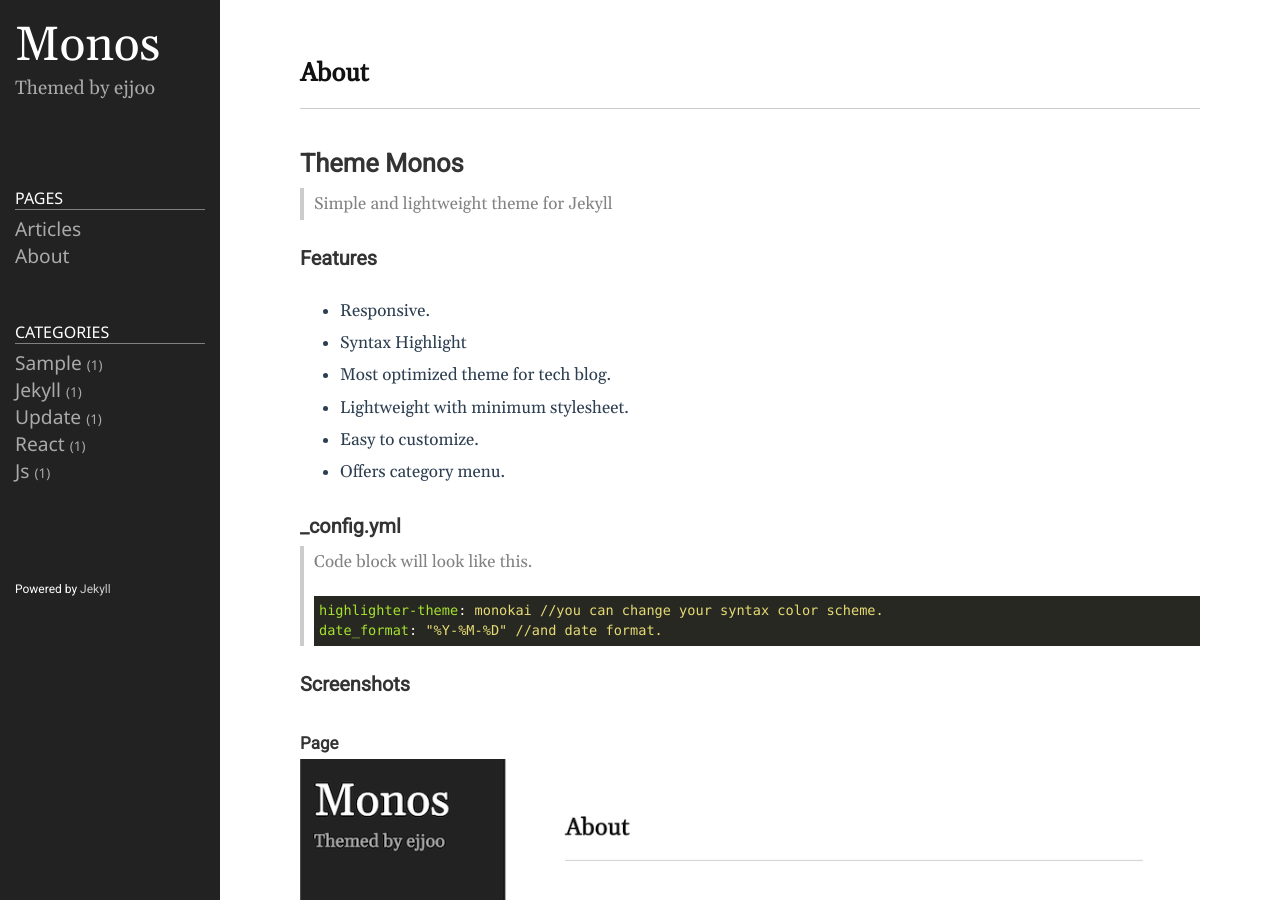
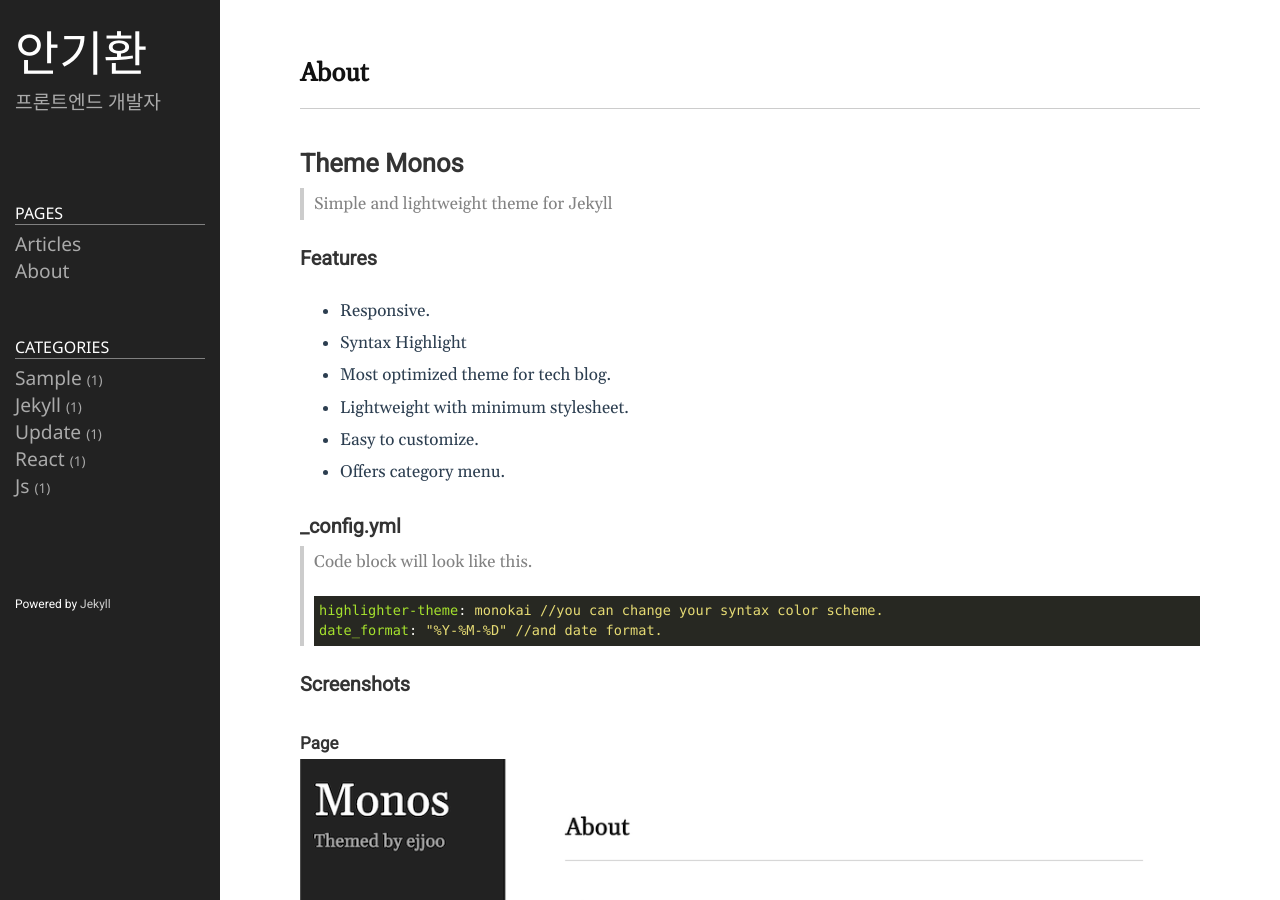
Before and after one commit to ahngh0113/ahngh0113.github.io, a Jekyll site: the page built from README.md, in a window 1280 px wide and 900 px high. Built offline with Jekyll 4.4.1, drawn with Linux system fonts in a browser that asks for light colours.

Commit message:
_config.yml 정보 수정

```diff
--- a/_config.yml
+++ b/_config.yml
@@ -18,13 +18,13 @@
 # You can create any custom variable you would like, and they will be accessible
 # in the templates via {{ site.myvariable }}.
 
-title: Monos
-email: ejjoo7994@gmail.com
+title: 안기환
+email: ahngh0113@naver.com
 description: >- # this means to ignore newlines until "baseurl:"
-  Themed by ejjoo
+  프론트엔드 개발자
 # baseurl: "/" # the subpath of your site, e.g. /blog
-# url: "http://ejjoo.github.io" # the base hostname & protocol for your site, e.g. http://example.com
-github_username: ejjoo
+url: "http://ahngh0113.github.io" # the base hostname & protocol for your site, e.g. http://example.com
+github_username: ahngh0113
 highlighter: rouge
 svg:
   optimize: true
@@ -36,7 +36,6 @@ plugins:
   - jekyll-feed
 category_dir: category/
 tag_dir: tag/
-
 # Exclude from processing.
 # The following items will not be processed, by default.
 # Any item listed under the `exclude:` key here will be automatically added to
--- a/_includes/sidebar.html
+++ b/_includes/sidebar.html
@@ -1,6 +1,6 @@
 <div class="sidebar-item sidebar-header">
   <div class="sidebar-brand">
-    <a href="/about/">{{ site.title }}</a>
+    <a href="/">{{ site.title }}</a>
   </div>
   <p class="lead">{{ site.description }}</p>
   {%- if social.github -%}
```
Also changed, not shown: 8 other files.
